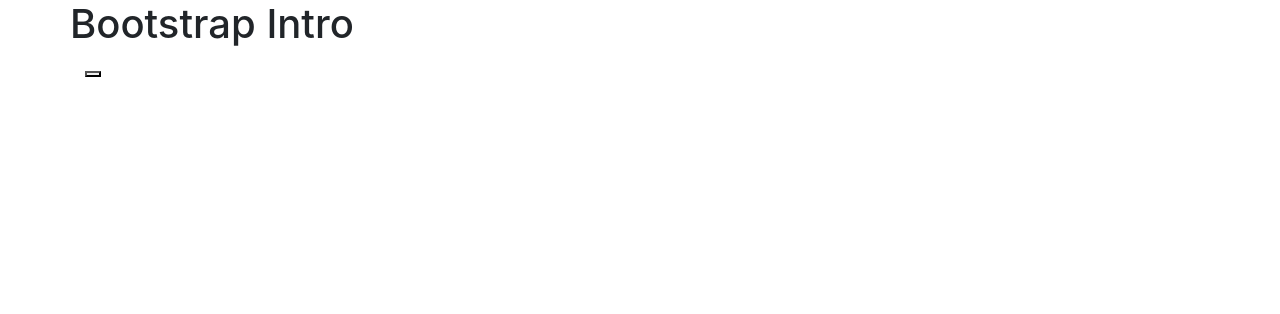
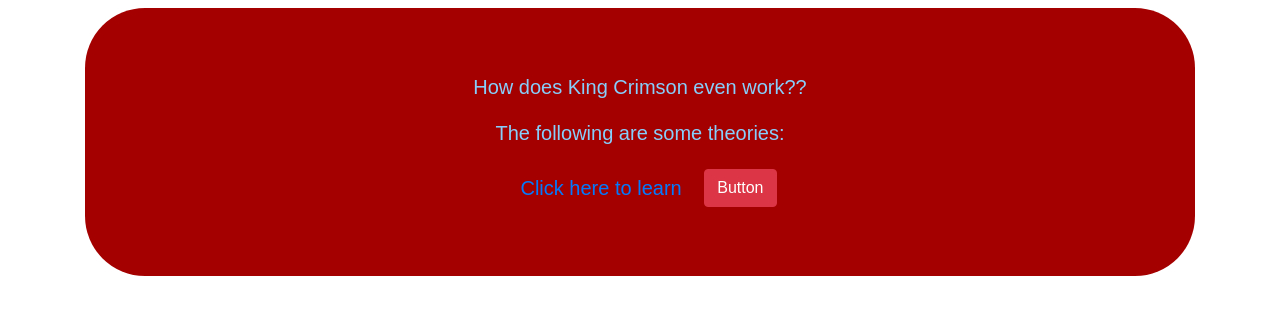
Before and after one commit to JerryBao98/Bootstrap-Intro, a plain HTML site: page BootstrapIntro.html in a window 1280 px wide. Drawn offline with Linux system fonts and the light colour scheme; a web font is replaced by a local one.

Commit message:
Added in buttons

```diff
--- a/BootstrapIntro.html
+++ b/BootstrapIntro.html
@@ -6,22 +6,35 @@
     <meta http-equiv="X-UA-Compatible" content="ie=edge">
     <meta name="viewport" content="width = device-width, initial-scale =1">
     <title>Bootstrap Tutorial</title>
-    <link href="css/bootstrap.css" rel="stylesheet">
+    <link href="./css/bootstrap.min.css" rel="stylesheet">
+    <link href="./css/styles.css" rel="stylesheet">
+    <link href="./css/googleapis.css" rel="stylesheet">
 
 </head>
 <body>
     <div class="container">
+        <div class="page-header">
+            <h1></h1>
+        </div>
 
-        <div class="row">
-            <h1>Bootstrap Intro</h1>
+        <div class="jumbotron">
+            <p>
+                How does King Crimson even work??
+            </p>
+            <p>
+                The following are some theories:
+            </p>
+            <a href="#" class="btn btn-default btn-lg" role="button">
+                Click here to learn
+            </a>
+            <button type="submit" class="btn btn-danger" role="button">
+                Button
+            </button>
         </div>
-        <button class="button">
+    </div>
 
-        </button>
-
-    </div>
-    <script src="js/jquery-3.3.1.min.js"></script>
-    <script src="js/bootstrap.js"></script>
+    <script src="./js/jquery-3.3.1.min.js"></script>
+    <script src="./js/bootstrap.min.js"></script>
 
 </body>
 </html>
--- /dev/null
+++ b/css/googleapis.css
@@ -0,0 +1,40 @@
+/* cyrillic-ext */
+@font-face {
+  font-family: 'Montserrat';
+  font-style: normal;
+  font-weight: 400;
+  src: local('Montserrat Regular'), local('Montserrat-Regular'), url(https://fonts.gstatic.com/s/montserrat/v12/JTUSjIg1_i6t8kCHKm459WRhyzbi.woff2) format('woff2');
+  unicode-range: U+0460-052F, U+1C80-1C88, U+20B4, U+2DE0-2DFF, U+A640-A69F, U+FE2E-FE2F;
+}
+/* cyrillic */
+@font-face {
+  font-family: 'Montserrat';
+  font-style: normal;
+  font-weight: 400;
+  src: local('Montserrat Regular'), local('Montserrat-Regular'), url(https://fonts.gstatic.com/s/montserrat/v12/JTUSjIg1_i6t8kCHKm459W1hyzbi.woff2) format('woff2');
+  unicode-range: U+0400-045F, U+0490-0491, U+04B0-04B1, U+2116;
+}
+/* vietnamese */
+@font-face {
+  font-family: 'Montserrat';
+  font-style: normal;
+  font-weight: 400;
+  src: local('Montserrat Regular'), local('Montserrat-Regular'), url(https://fonts.gstatic.com/s/montserrat/v12/JTUSjIg1_i6t8kCHKm459WZhyzbi.woff2) format('woff2');
+  unicode-range: U+0102-0103, U+0110-0111, U+1EA0-1EF9, U+20AB;
+}
+/* latin-ext */
+@font-face {
+  font-family: 'Montserrat';
+  font-style: normal;
+  font-weight: 400;
+  src: local('Montserrat Regular'), local('Montserrat-Regular'), url(https://fonts.gstatic.com/s/montserrat/v12/JTUSjIg1_i6t8kCHKm459Wdhyzbi.woff2) format('woff2');
+  unicode-range: U+0100-024F, U+0259, U+1E00-1EFF, U+2020, U+20A0-20AB, U+20AD-20CF, U+2113, U+2C60-2C7F, U+A720-A7FF;
+}
+/* latin */
+@font-face {
+  font-family: 'Montserrat';
+  font-style: normal;
+  font-weight: 400;
+  src: local('Montserrat Regular'), local('Montserrat-Regular'), url(https://fonts.gstatic.com/s/montserrat/v12/JTUSjIg1_i6t8kCHKm459Wlhyw.woff2) format('woff2');
+  unicode-range: U+0000-00FF, U+0131, U+0152-0153, U+02BB-02BC, U+02C6, U+02DA, U+02DC, U+2000-206F, U+2074, U+20AC, U+2122, U+2191, U+2193, U+2212, U+2215, U+FEFF, U+FFFD;
+}
--- /dev/null
+++ b/css/styles.css
@@ -0,0 +1,8 @@
+.jumbotron{
+    background-color: rgb(165, 0, 0);
+    border-radius: 60px;
+    color: lightskyblue;
+    font-family: 'Montserrat', sans-serif;
+    font-size: 20px;
+    text-align: center;
+}
```
